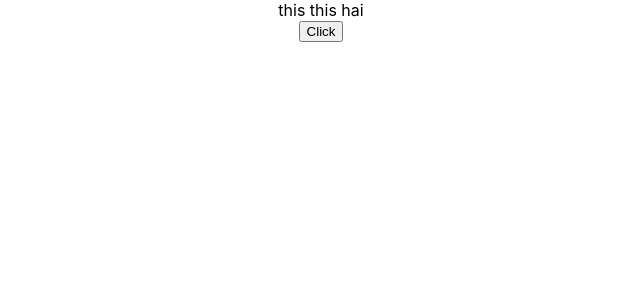
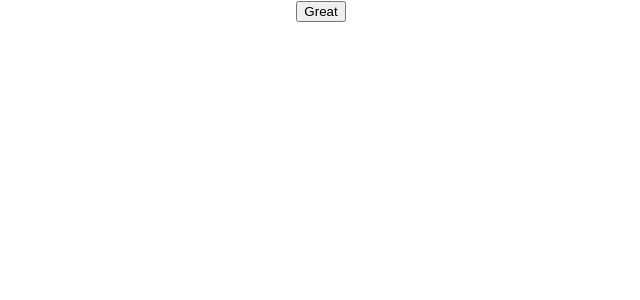
Before and after one commit to sajith-1992/react-, a React (Create React App) app: page / in a window 1280 px wide. Shown: the top 300 px of the page, without its empty margins (319-959 px from the left). Built offline with nearby package versions, Linux system fonts and the light colour scheme.

Commit message:
sending              onclick data from component to chid function

```diff
--- a/src/App.js
+++ b/src/App.js
@@ -9,6 +9,7 @@
 import FunctionClick from './components/FunctionClick';
 import ClassClick from './components/ClassClick';
 import Event from './components/Event';
+import Parentcomp from './components/Parentcomp'
 
 
 
@@ -16,12 +17,14 @@
   return (
     <div className="App">
 
+      <Parentcomp/>
+
      {/* <Counter/>
      <Decon name="sajith" heroName="hello"></Decon>
      <Class name="whiernsdklfnlkasjdflkj"></Class> */}
      {/* <FunctionClick/>
      <ClassClick /> */}
-     <Event/>
+     {/* <Event/> */}
     </div>
   );
 }
--- /dev/null
+++ b/src/components/Child.js
@@ -0,0 +1,11 @@
+import React from 'react'
+
+function Child(props) {
+  return (
+    <div>
+        <button onClick={props.parentmethod}>Great</button>
+    </div>
+  )
+}
+
+export default Child
--- /dev/null
+++ b/src/components/Parentcomp.js
@@ -0,0 +1,29 @@
+import React, { Component } from 'react'
+
+import Child from './Child'
+
+class Parentcomp extends Component{
+    constructor(props) {
+      super(props)
+
+      this.state = {
+         parent:"this is parent methoed"
+      }
+
+      this.parentmethod = this.parentmethod.bind(this)
+    }
+    parentmethod(){
+
+        alert(`hello ${this.state.parent}`)
+    }
+  render() {
+    return (
+      <div>
+        <Child parentmethod={this.parentmethod} ></Child>
+
+      </div>
+    )
+  }
+}
+
+export default Parentcomp
```
